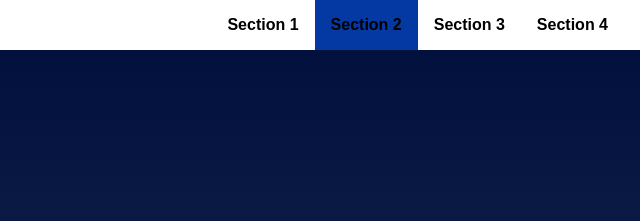
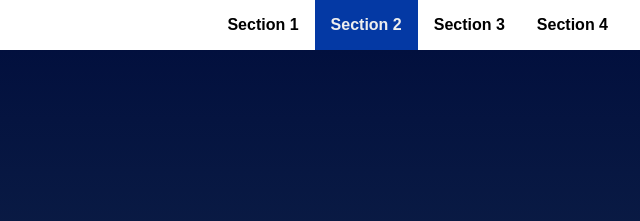
Before and after one commit to SuTang21/landing-page-hand-in, a plain HTML site: page index.html in a window 1280 px wide. Shown: the top 221 px of the page, 640-1280 px from the left. Drawn offline with Linux system fonts and the light colour scheme.

Commit message:
Updated version

```diff
--- a/css/styles.css
+++ b/css/styles.css
@@ -10,10 +10,6 @@
 
 
 /* ---- Base Rules ---- */
-/* html{
-    scroll-behavior: smooth;
-} */
-
 body {
     background: rgb(136,203,171);
     background: linear-gradient(0deg, rgba(136,203,171,1) 0%, rgba(0,13,60,1) 100%);
@@ -50,11 +46,6 @@ p {
     color: #eee;
 }
 
-a{
-    text-decoration: none;
-    color: #000;
-}
-
 /* ---- Layout Rules ---- */
 main {
     margin: 10vh 1em 10vh;
@@ -74,10 +65,6 @@ section {
 /* ---- Module Rules ---- */
 
 /* Navigation Styles*/
-/* .navbar__menu{
-    height: 60px;
-} */
-
 .navbar__menu ul {
     display: flex;
     justify-content: flex-end;
@@ -110,9 +97,17 @@ section {
     transition: ease 0.3s all;
 }
 
+.navbar__menu .menu__link > a{
+    color: #000000;
+    text-decoration: none;
+}
+
 .navbar__menu .menu__active {
     background-color: rgb(4, 57, 164);
-    color: #fff;
+}
+
+.navbar__menu .menu__active > a{
+    color: #eee;
 }
 
 
```
